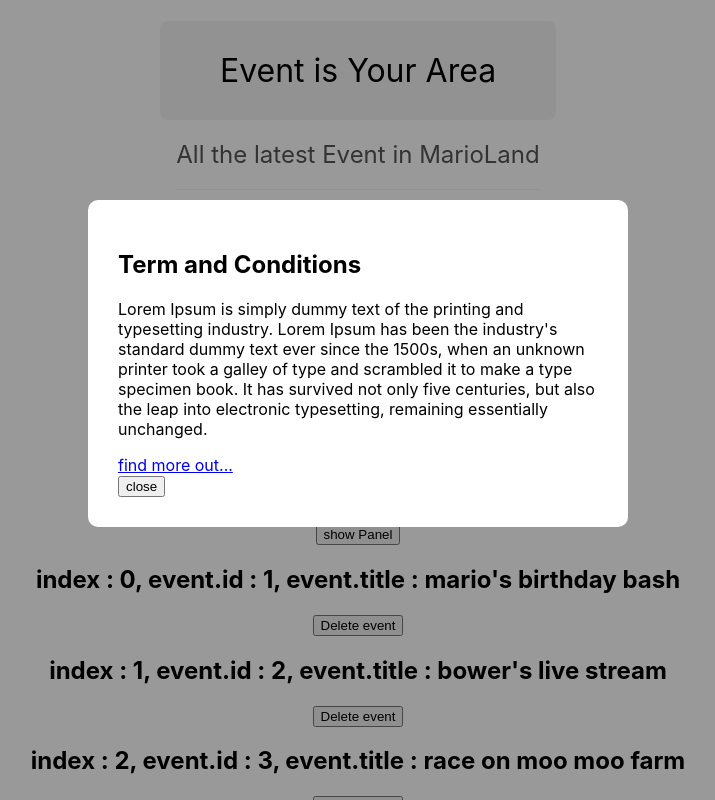
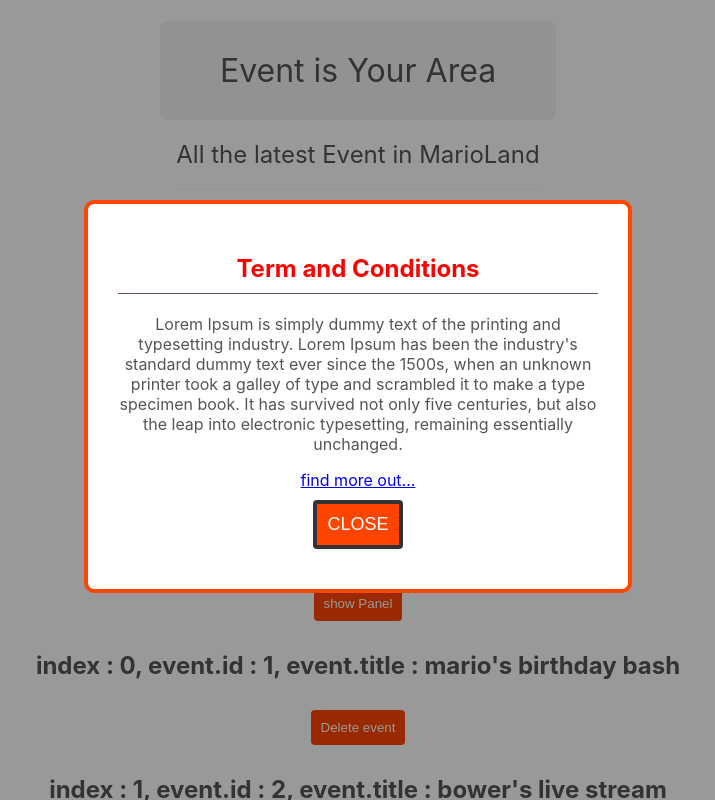
Before and after one commit to project815/React_Study, a React (Create React App) app: page / in a window 1280 px wide. Both pictures are taken after a click on the button "show Panel". Shown: the top 800 px of the page, without its empty margins (282-997 px from the left). Built offline with nearby package versions, Linux system fonts and the light colour scheme.

Commit message:
Conditional Calss

```diff
--- a/src/App.js
+++ b/src/App.js
@@ -52,12 +52,12 @@ function App() {
         <p>Use the code INAK10 at the checkout!</p>
       </Modal> */}
       {showModalEvent &&(
-        <Modal handleClose>
+        <Modal handleClose clickHandler={setShowModalEvent} isSaleModal={true}>
         <h2>Term and Conditions</h2>
         <p>Lorem Ipsum is simply dummy text of the printing and typesetting industry. Lorem Ipsum has been the industry's standard dummy text ever since the 1500s, when an unknown printer took a galley of type and scrambled it to make a type specimen book. It has survived not only five centuries, but also the leap into electronic typesetting, remaining essentially unchanged.</p>
         <a href='https://www.naver.com'>find more out...</a>
         <br/>
-       <button onClick={()=>setShowModalEvent(false)}>close</button>
+       {/* <button onClick={()=>setShowModalEvent(false)}>close</button> */}
       </Modal>)}
 
       {showEvent && (
--- a/src/components/Modal.css
+++ b/src/components/Modal.css
@@ -13,3 +13,14 @@
     background: #fff;
     border-radius: 10px;
 }
+
+.modal h2{
+    color:red;
+    border-bottom: 1px solid #6c4e4e;
+    padding-bottom:10px;
+}
+.modal .sales-btn{
+    border:4px solid #333;
+    font-size:18px;
+    text-transform: uppercase;
+}
--- a/src/components/Modal.js
+++ b/src/components/Modal.js
@@ -1,12 +1,17 @@
 import ReactDOM from 'react-dom'
 import './Modal.css'
 
-export default function Modal({children}) {
+export default function Modal({children, clickHandler, isSaleModal}) {
   return ReactDOM.createPortal((
     <div className="modal-backdrop">
-      <div className='modal'>
+      <div className='modal' style={{
+        border:"4px solid",
+        borderColor: isSaleModal ? "#ff4500" : "#555",
+        textAlign: "center"
+        }}> {/*{{}} 첫번째  동적 값, 두번재 자바스크립트객체*/}
        {/* {props.children} */}
        {children}
+       <button onClick={()=>clickHandler(false)} className={ isSaleModal ?'sales-btn': ''}>Close</button>
       </div>
     </div>
   ), document.body)
--- /dev/null
+++ b/src/components/title.css
@@ -0,0 +1,18 @@
+.title-block .title{
+    display: inline-block;
+    padding: 30px 60px;
+    /* color:red; */
+    background: #f4f4f4;
+    border-radius:8px;
+    font-weight: normal;
+    margin-bottom: 10px;
+  }
+.title-block .subtitle{
+    display: inline-block;
+    color:#555;
+    font-weight:normal;
+    padding-bottom: 20px;
+    border-bottom: 1px solid #f4f4f4;
+    margin-top: 10px;
+    margin-bottom: 60px;
+  }
--- a/src/components/title.js
+++ b/src/components/title.js
@@ -1,10 +1,13 @@
+import React from 'react'
+import './title.css'
+
 export default function Title({title, subtitle})
 {
     return(
-        <>
+        <div className='title-block'>
             <h1 className="title">{title}</h1>
             <br/>
             <h2 className="subtitle">{subtitle}</h2>
-        </>
+        </div>
     )
 }
--- a/src/index.css
+++ b/src/index.css
@@ -12,20 +12,16 @@ code {
     monospace;
 }
 
-.title{
-  display: inline-block;
-  padding: 30px 60px;
-  background: #f4f4f4;
-  border-radius:8px;
-  font-weight: normal;
-  margin-bottom: 10px;
+p,h1, h2{
+  color:#555;
 }
-.subtitle{
-  display: inline-block;
-  color:#555;
-  font-weight:normal;
-  padding-bottom: 20px;
-  border-bottom: 1px solid #f4f4f4;
-  margin-top: 10px;
-  margin-bottom: 60px;
+
+button{
+  background:#ff4500;
+  color:#fff;
+  padding:10px;
+  border:0;
+  border-radius:4px;
+  margin:10px;
+  cursor:pointer;
 }
```
